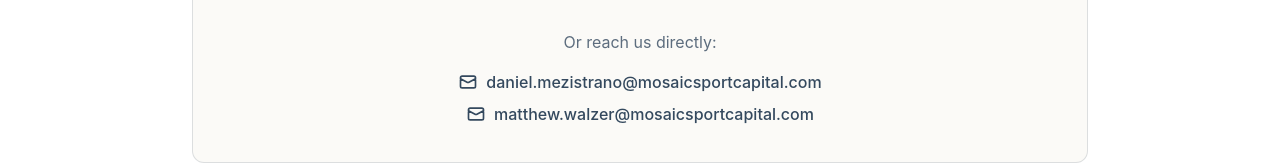
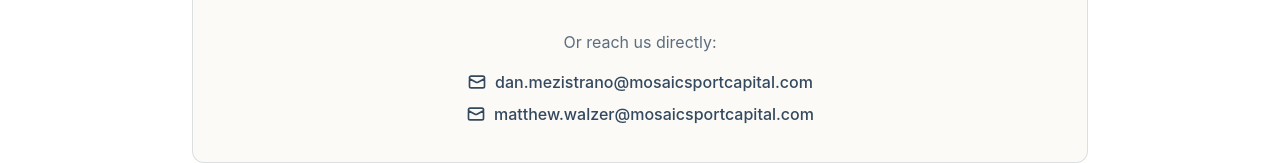
Before and after one commit to matthewrw0827-ctrl/MSC-Website, a Next.js app: page / in a window 1280 px wide. Shown: the part 3467-3630 px from the top of the page. Built offline with nearby package versions, Linux system fonts and the light colour scheme.

Commit message:
Fix email address formatting in HomePage for consistency and clarity

```diff
--- a/app/page.tsx
+++ b/app/page.tsx
@@ -467,7 +467,7 @@ export default function HomePage() {
               <p className="text-muted-foreground mb-4">Or reach us directly:</p>
               <div className="space-y-2">
                 <a
-                  href="mailto:daniel.mezistrano@mosaicsportcapital.com"
+                  href="mailto:dan.mezistrano@mosaicsportcapital.com"
                   className="inline-flex items-center gap-2 text-primary hover:text-primary/80 font-medium transition-colors"
                 >
                   <svg className="w-5 h-5" fill="none" stroke="currentColor" viewBox="0 0 24 24">
@@ -478,7 +478,7 @@ export default function HomePage() {
                       d="M3 8l7.89 4.26a2 2 0 002.22 0L21 8M5 19h14a2 2 0 002-2V7a2 2 0 00-2-2H5a2 2 0 00-2 2v10a2 2 0 002 2z"
                     />
                   </svg>
-                  daniel.mezistrano@mosaicsportcapital.com
+                  dan.mezistrano@mosaicsportcapital.com
                 </a>
                 <br />
                 <a
```
